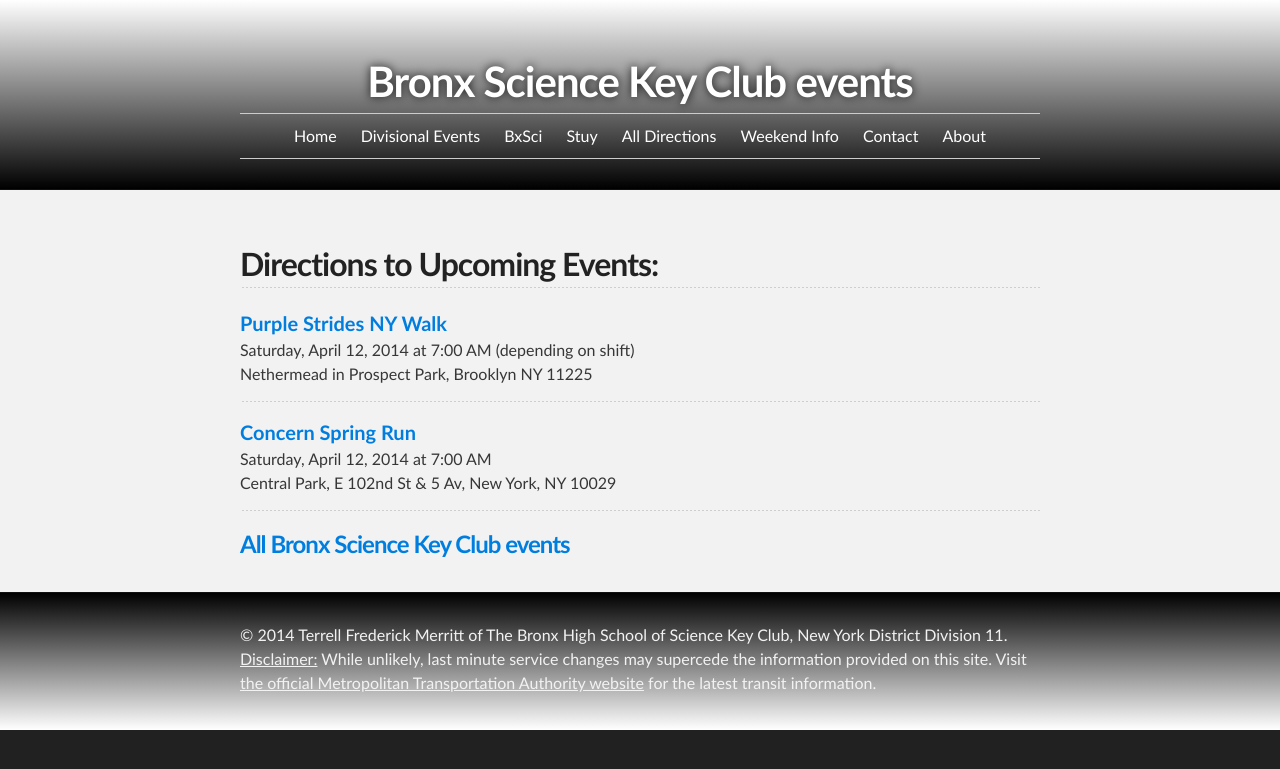
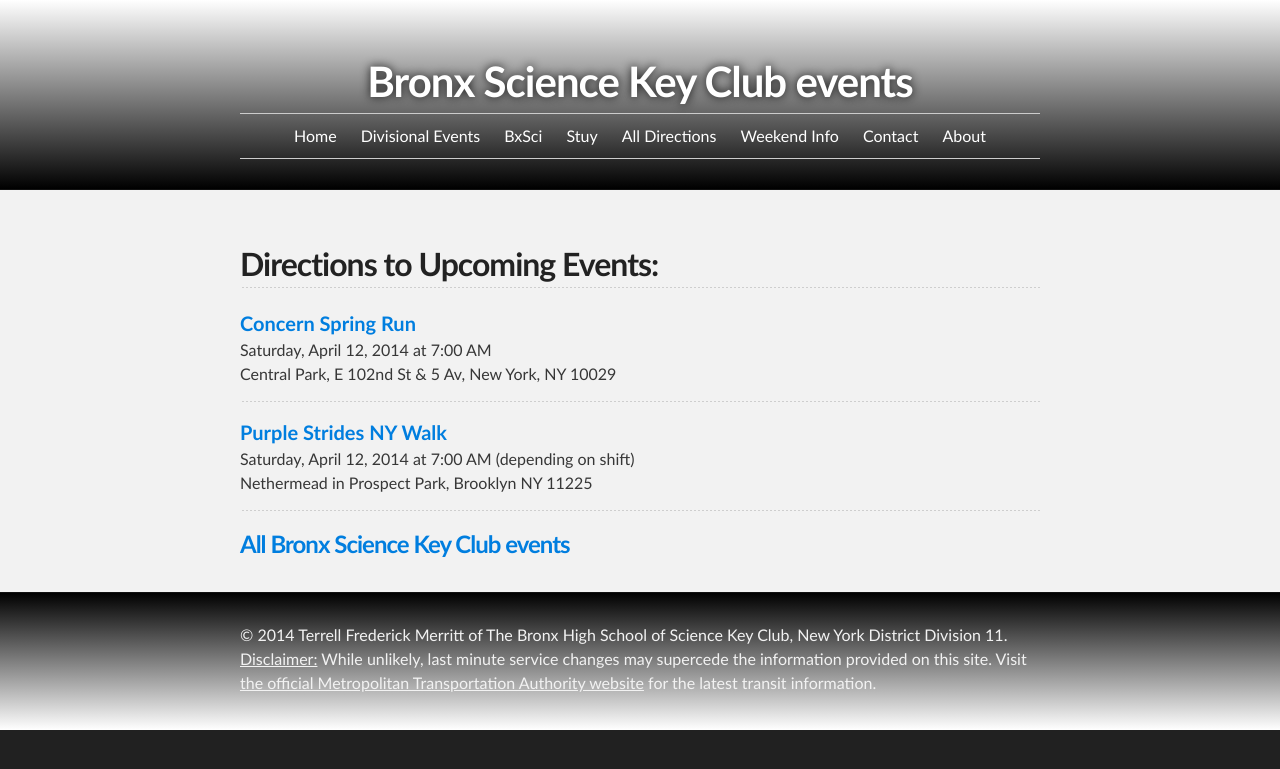
Before and after one commit to d11directions/d11directions.github.io, a Jekyll site: the page built from bxsci/index.html, in a window 1280 px wide. Shown: the top 769 px of the page. Built offline with Jekyll 4.4.1, drawn with Linux system fonts in a browser that asks for light colours.

Commit message:
Reverse direction of upcoming events

```diff
--- a/bxsci/index.html
+++ b/bxsci/index.html
@@ -8,7 +8,7 @@ title: Bronx Science Key Club events
   <section id="main_content" class="inner">
   {% if lim > 0 %}
   <h2>Directions to Upcoming Events:</h2>
-  {% for tag in site.tags.bxsci limit: lim %}
+  {% for tag in site.tags.bxsci reversed limit: lim %}
   <p>
     <span style="font-size: 20px;"><a href="{{ tag.url }}"><strong>{{ tag.title }}</strong></a></span><br>
     <span style="font-size: 16px;">{{ tag.time }}<br>
```
